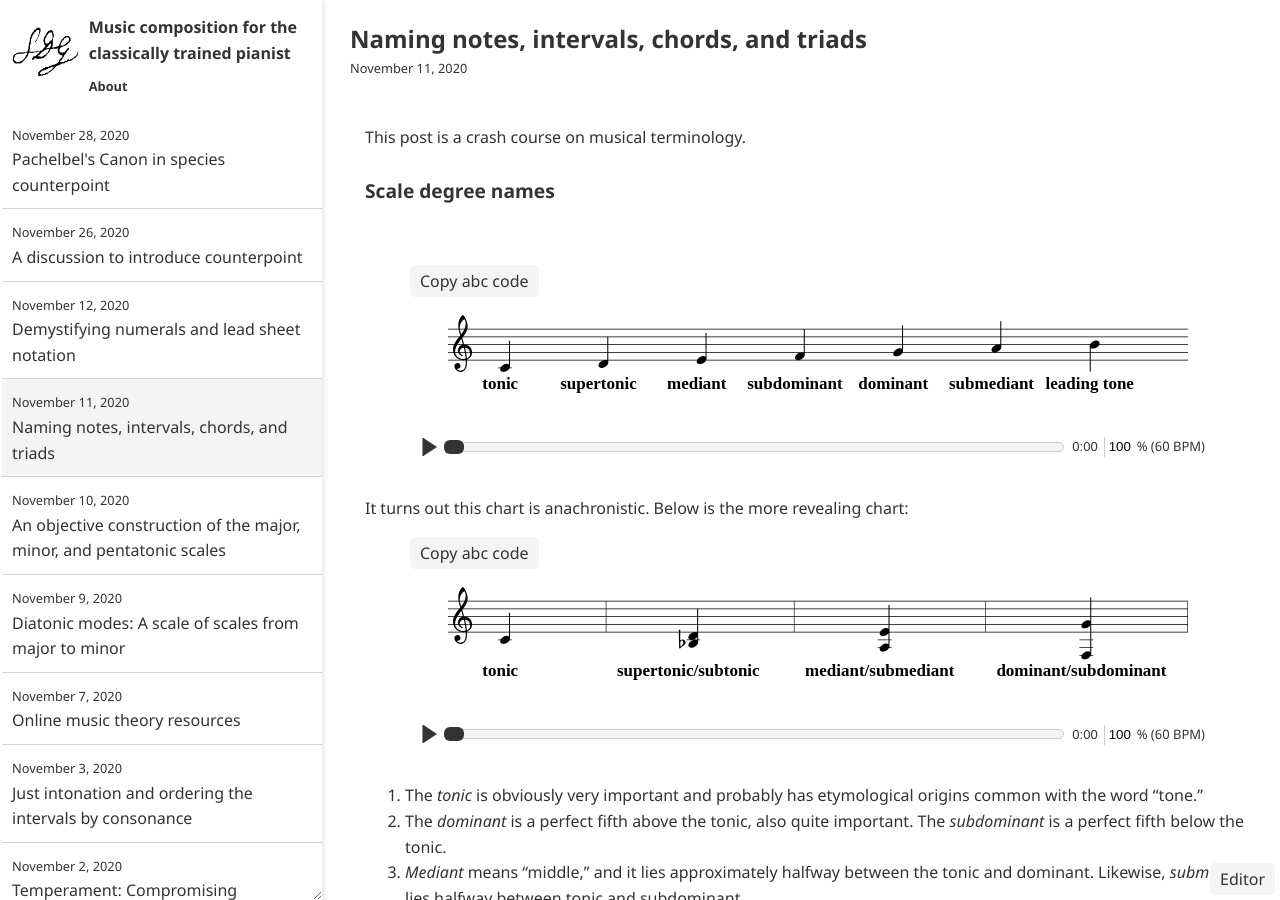
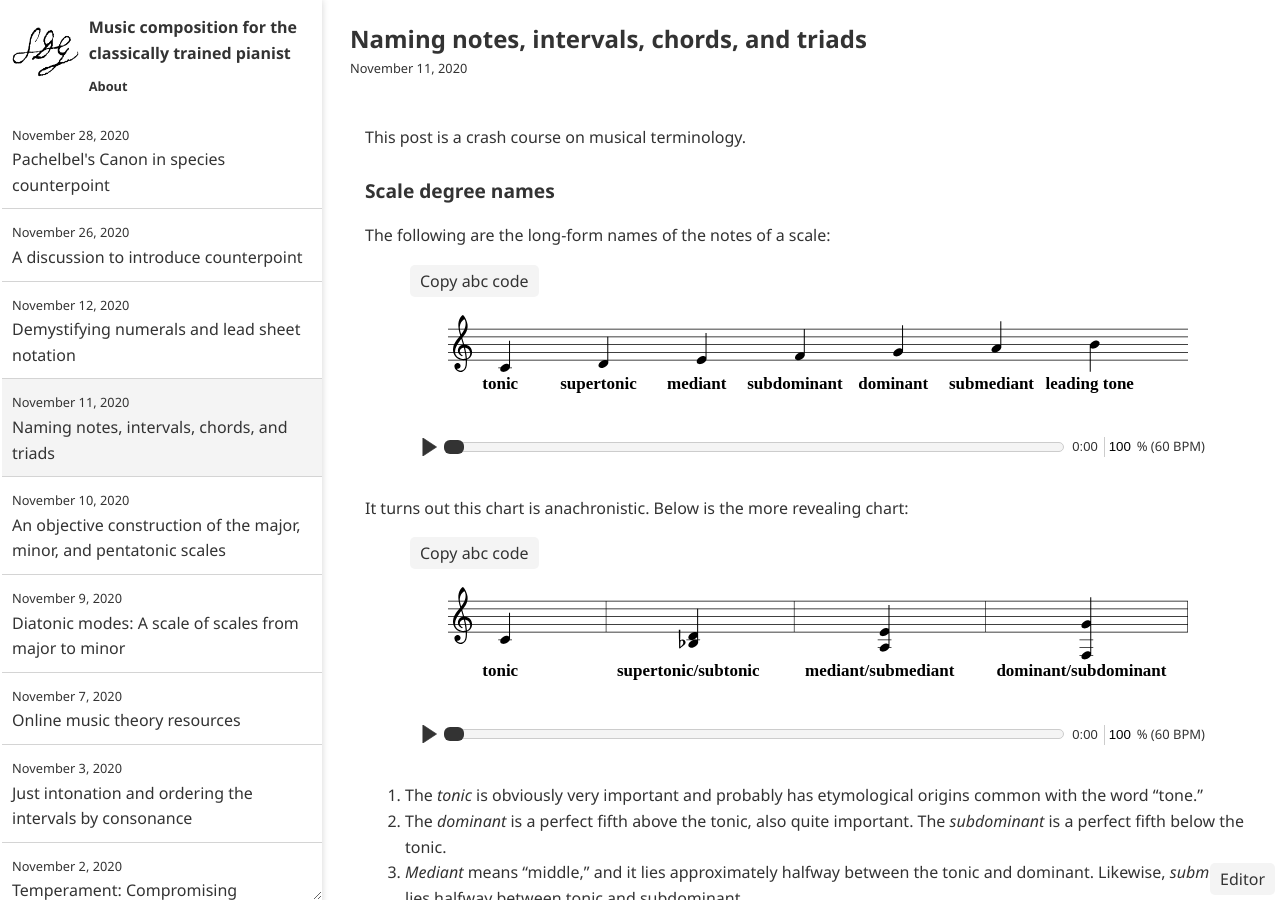
Before and after one commit to ansyblenetwork/sdg, a Jekyll site: the page built from _posts/2020-11-11-naming-notes-intervals.md, in a window 1280 px wide and 900 px high. Built offline with Jekyll 4.4.1, drawn with Linux system fonts in a browser that asks for light colours.

Commit message:
Update 2020-11-11-naming-notes-intervals.md

```diff
--- a/_posts/2020-11-11-naming-notes-intervals.md
+++ b/_posts/2020-11-11-naming-notes-intervals.md
@@ -6,7 +6,7 @@ This post is a crash course on musical terminology.
 
 ### Scale degree names
 
-<br>
+The following are the long-form names of the notes of a scale:
 <div id="scale"></div>
 <script>
 makeInteractive("scale", `
```
